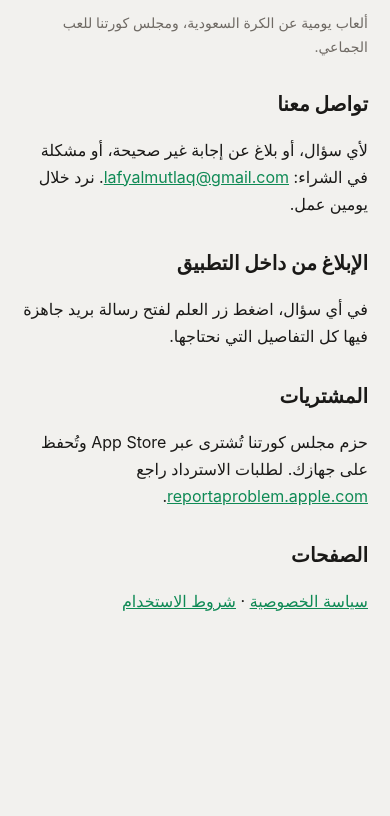
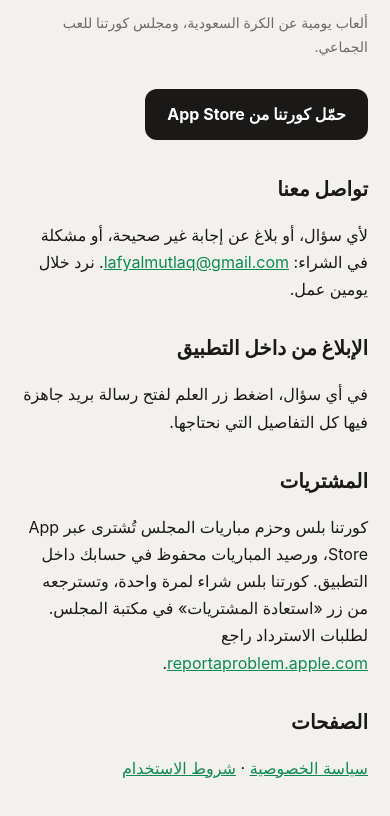
Before and after one commit to LafyGit/kortna-site, a plain HTML site: page index.html in a window 390 px wide. Shown: the part 94-910 px from the top of the page. Before the commit the page ends 844 px from the top, so only its background shows below. Drawn offline with Linux system fonts and the light colour scheme.

Commit message:
Support page: App Store link and Smart App Banner; purchases copy matches 1.3+ (#1)
- apple-itunes-app meta (app id 6811613917) so Safari on iPhone offers the app.
- A visible "حمّل كورتنا من App Store" link and a meta description.
- Purchases: the balance lives on the account now (not the device), and Kooratna
  Plus is restored from استعادة المشتريات in مكتبة المجلس.


Claude-Session: https://claude.ai/code/session_018erw59okRcZGDZdWK9D5ju

Co-authored-by: Claude <noreply@anthropic.com>

```diff
--- a/index.html
+++ b/index.html
@@ -4,23 +4,27 @@
 <meta charset="utf-8" />
 <meta name="viewport" content="width=device-width, initial-scale=1" />
 <title>الدعم — كورتنا</title>
+<meta name="description" content="كورتنا: تحديات يومية عن الكرة السعودية، ومجلس كورتنا للعب الجماعي مع الربع. مجاني على iPhone." />
+<meta name="apple-itunes-app" content="app-id=6811613917" />
 <style>
   body { margin: 0; background: #f2f1ee; color: #1a1917; font-family: -apple-system, 'Tajawal', system-ui, sans-serif; line-height: 1.7; }
   main { max-width: 720px; margin: 0 auto; padding: 40px 22px 80px; }
   h1 { font-size: 30px; margin: 0 0 6px; } h2 { font-size: 20px; margin: 28px 0 8px; }
   .muted { color: #6f6a64; font-size: 14px; } a { color: #0f8a55; }
+  .get { display: inline-block; margin: 14px 0 4px; padding: 12px 22px; border-radius: 12px; background: #1a1917; color: #fff; font-weight: 700; text-decoration: none; }
 </style>
 </head>
 <body>
 <main>
 <h1>كورتنا — الدعم</h1>
 <p class="muted">ألعاب يومية عن الكرة السعودية، ومجلس كورتنا للعب الجماعي.</p>
+<p><a class="get" href="https://apps.apple.com/app/id6811613917">حمّل كورتنا من App Store</a></p>
 <h2>تواصل معنا</h2>
 <p>لأي سؤال، أو بلاغ عن إجابة غير صحيحة، أو مشكلة في الشراء: <a href="mailto:lafyalmutlaq@gmail.com">lafyalmutlaq@gmail.com</a>. نرد خلال يومين عمل.</p>
 <h2>الإبلاغ من داخل التطبيق</h2>
 <p>في أي سؤال، اضغط زر العلم لفتح رسالة بريد جاهزة فيها كل التفاصيل التي نحتاجها.</p>
 <h2>المشتريات</h2>
-<p>حزم مجلس كورتنا تُشترى عبر App Store وتُحفظ على جهازك. لطلبات الاسترداد راجع <a href="https://reportaproblem.apple.com" target="_blank" rel="noreferrer">reportaproblem.apple.com</a>.</p>
+<p>كورتنا بلس وحزم مباريات المجلس تُشترى عبر App Store، ورصيد المباريات محفوظ في حسابك داخل التطبيق. كورتنا بلس شراء لمرة واحدة، وتسترجعه من زر «استعادة المشتريات» في مكتبة المجلس. لطلبات الاسترداد راجع <a href="https://reportaproblem.apple.com" target="_blank" rel="noreferrer">reportaproblem.apple.com</a>.</p>
 <h2>الصفحات</h2>
 <p><a href="privacy.html">سياسة الخصوصية</a> · <a href="terms.html">شروط الاستخدام</a></p>
 </main>
```
